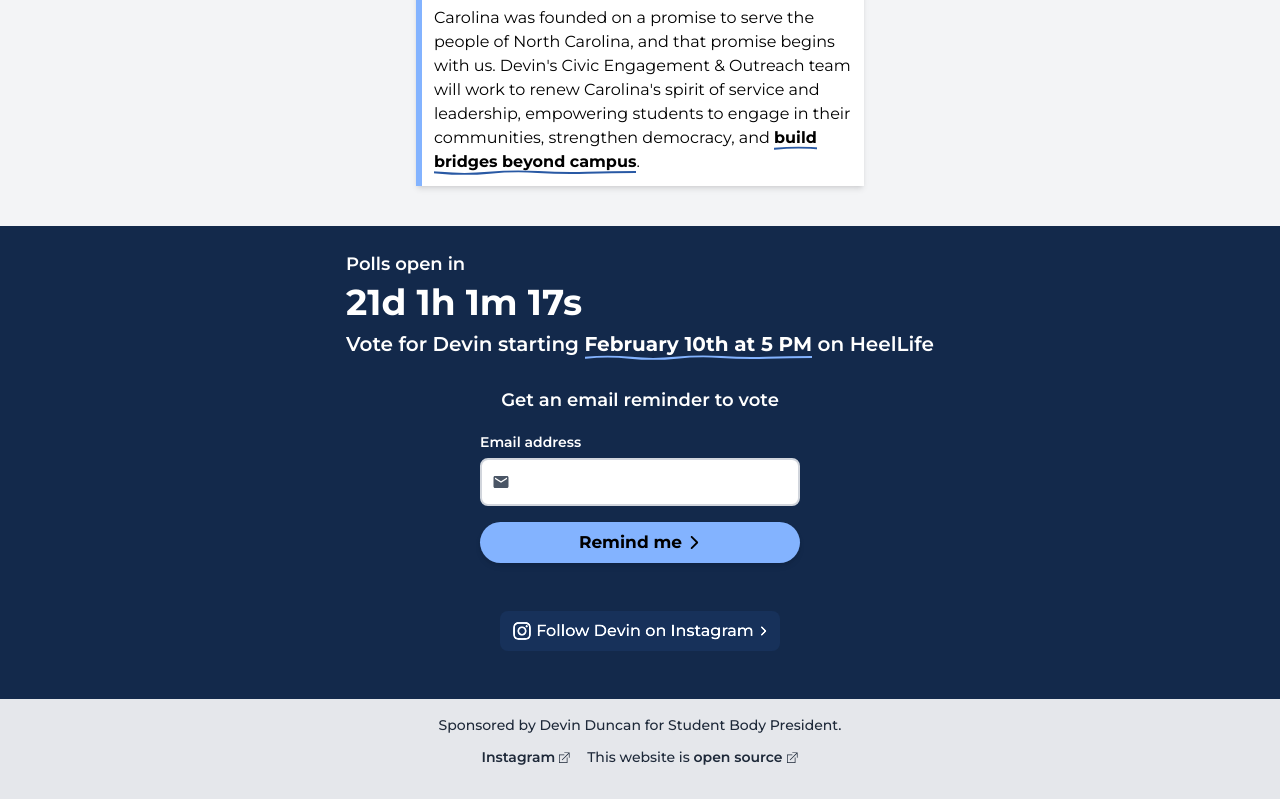
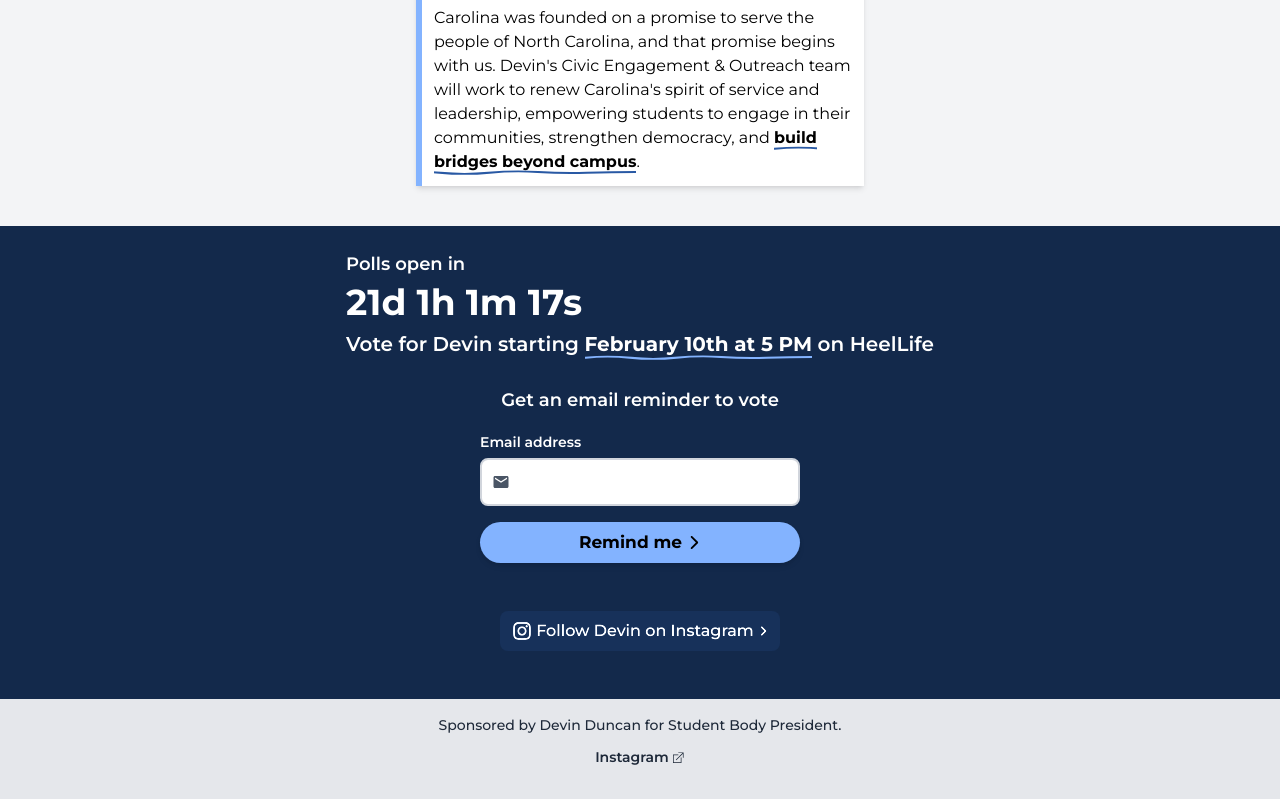
Before and after one commit to bennetthilberg/devin-sbp, a Next.js app: page / in a window 1280 px wide. Shown: the part 5123-5922 px from the top of the page. Built offline with nearby package versions, Linux system fonts and the light colour scheme; no server answers.

Commit message:
Remove oss

```diff
--- a/app/components/Footer.jsx
+++ b/app/components/Footer.jsx
@@ -13,15 +13,7 @@ export default function Footer() {
                         </span>
                         <TfiNewWindow size={12} />
                     </a>
-                    <div className="flex items-center">
-                        <span>This website is&nbsp;</span>
-                        <a href="https://github.com/bennetthilberg/devin-sbp" className="flex items-center hover:underline gap-1" target="_blank" rel="noopener noreferrer">
-                            <span className="font-semibold">
-                                open source
-                            </span>
-                            <TfiNewWindow size={12} />
-                        </a>
-                    </div>
+
                 </div>
             </div>
         </footer>
```
